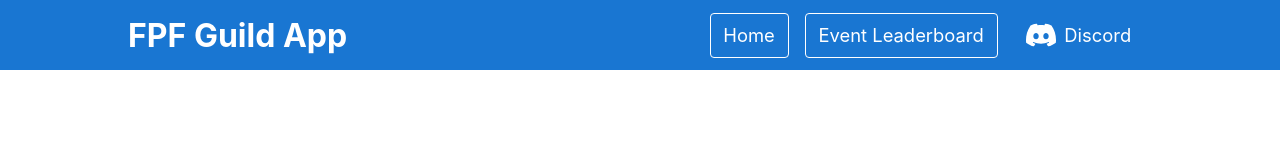
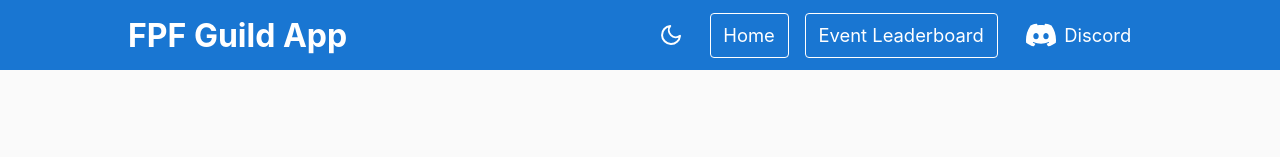
Before and after one commit to RabidSheep55/guild-leaderboard, a Next.js app: page / in a window 1280 px wide. Shown: the top 157 px of the page. Built offline with nearby package versions, Linux system fonts and the light colour scheme.

Commit message:
add dark/light theme toggle initialised to user preference

```diff
--- a/components/Layout/Layout.js
+++ b/components/Layout/Layout.js
@@ -1,12 +1,35 @@
+import { useState, useEffect } from "react";
+
 import Head from "next/head";
 import Navbar from "./Navbar";
 import Footer from "./Footer";
 
 import styles from "./Layout.module.css";
 
+import darkTheme from "styles/themes/dark.module.css";
+import lightTheme from "styles/themes/light.module.css";
+
 export default function Layout({ children }) {
+  const [isDarkMode, setIsDarkMode] = useState(null);
+
+  const modifyTheme = (val) => {
+    setIsDarkMode(val);
+  };
+
+  // window object is only accessible on load
+  useEffect(() => {
+    const val =
+      window.matchMedia("(prefers-color-scheme: dark)").matches || false;
+    modifyTheme(val);
+  }, []);
+
   return (
-    <div className={styles.container}>
+    <div
+      className={[
+        styles.container,
+        isDarkMode ? darkTheme.theme : lightTheme.theme,
+      ].join(" ")}
+    >
       <Head>
         <title>FPF Guild</title>
         <meta
@@ -16,7 +39,7 @@ export default function Layout({ children }) {
         <link rel="icon" href="/favicon.ico" />
       </Head>
 
-      <Navbar />
+      <Navbar isDarkMode={isDarkMode} modifyTheme={modifyTheme} />
       <main className={styles.main}>{children}</main>
       <Footer />
     </div>
--- a/components/Layout/Layout.module.css
+++ b/components/Layout/Layout.module.css
@@ -5,6 +5,8 @@
   justify-content: center;
   align-items: center;
   height: 100%;
+  background-color: var(--pal-background-default);
+  color: var(--pal-text-primary);
 }
 
 .header {
@@ -28,7 +30,7 @@
 .footer {
   width: 100%;
   height: 100px;
-  border-top: 1px solid var(--pal-grey-300);
+  border-top: 1px solid var(--pal-divider);
   display: flex;
   justify-content: center;
   align-items: center;
--- a/components/Layout/Navbar.js
+++ b/components/Layout/Navbar.js
@@ -1,14 +1,29 @@
 import Link from "next/link";
 import Image from "next/image";
+
+import { Moon, Sun } from "react-feather";
 
 import layoutStyles from "./Layout.module.css";
 import styles from "./Navbar.module.css";
 
-export default function Navbar() {
+export default function Navbar({ isDarkMode, modifyTheme }) {
   return (
     <header className={[layoutStyles.header, styles.header].join(" ")}>
       <h1 className={styles.title}>FPF Guild App</h1>
       <nav className={styles.nav}>
+        <div className={styles.iconContainer}>
+          {isDarkMode ? (
+            <Sun
+              onClick={() => modifyTheme(false)}
+              className={styles.themeIcon}
+            />
+          ) : (
+            <Moon
+              onClick={() => modifyTheme(true)}
+              className={styles.themeIcon}
+            />
+          )}
+        </div>
         <Link href="/">
           <a className={styles.navItem}>Home</a>
         </Link>
--- a/components/Layout/Navbar.module.css
+++ b/components/Layout/Navbar.module.css
@@ -39,8 +39,26 @@
   width: 30px;
   margin: auto 0;
   margin-right: 0.5rem;
+  filter: var(--pal-make-text-inverted, none);
 }
 
 .navItem:hover .discord {
   filter: var(--pal-make-primary-main);
 }
+
+.iconContainer {
+  height: 45px;
+  width: 45px;
+  display: flex;
+  align-items: center;
+  justify-content: center;
+  margin-right: 0.5rem;
+  border-radius: 50%;
+}
+
+.themeIcon {}
+
+.iconContainer:hover {
+  cursor: pointer;
+  background-color: rgba(255, 255, 255, 0.1);
+}
--- a/package.json
+++ b/package.json
@@ -17,7 +17,8 @@
     "next-connect": "^0.10.1",
     "numeral": "^2.0.6",
     "react": "17.0.2",
-    "react-dom": "17.0.2"
+    "react-dom": "17.0.2",
+    "react-feather": "^2.0.9"
   },
   "devDependencies": {
     "eslint": "7.32.0",
--- a/pages/_app.js
+++ b/pages/_app.js
@@ -1,7 +1,6 @@
 import Layout from "../components/Layout";
 
 import "../styles/globals.css";
-import "../styles/themes/light.css";
 
 function MyApp({ Component, pageProps }) {
   return (
--- a/pages/leaderboard/styles/Detail.module.css
+++ b/pages/leaderboard/styles/Detail.module.css
@@ -1,5 +1,5 @@
 .detail {
-  background-color: var(--pal-grey-50);
+  background-color: var(--pal-grey-100);
   padding: 0.2rem 0.4rem;
   margin: 0.5rem;
   border-radius: 4px;
--- a/pages/leaderboard/styles/TableItem.module.css
+++ b/pages/leaderboard/styles/TableItem.module.css
@@ -5,7 +5,7 @@
   border-radius: 4px;
   border-bottom: none;
   color: var(--pal-text-primary);
-  background-color: var(--pal-grey-50);
+  background-color: var(--pal-grey-100);
 }
 
 .container:hover {
@@ -44,7 +44,7 @@
 
 .points {
   grid-area: points;
-  box-shadow: -13px 0px 10px -4px var(--pal-grey-50);
+  box-shadow: -13px 0px 10px -4px var(--pal-grey-100);
 }
 
 .darker .points {
--- /dev/null
+++ b/styles/themes/dark.module.css
@@ -0,0 +1,44 @@
+.theme {
+  --pal-primary-dark: #8dc6ff;
+  --pal-primary-main: #4791db;
+  --pal-primary-light: #1976d2;
+  --pal-primary-lighter: #115293;
+  --pal-secondary-light: #e33371;
+  --pal-secondary-main: #dc004e;
+  --pal-secondary-dark: #9a0036;
+  --pal-error-light: #e57373;
+  --pal-error-main: #f44336;
+  --pal-error-dark: #d32f2f;
+  --pal-warning-light: #ffb74d;
+  --pal-warning-main: #ff9800;
+  --pal-warning-dark: #f57c00;
+  --pal-info-light: #64b5f6;
+  --pal-info-main: #2196f3;
+  --pal-info-dark: #1976d2;
+  --pal-success-light: #81c784;
+  --pal-success-main: #4caf50;
+  --pal-success-dark: #388e3c;
+  /*  */
+  --pal-background-default: #303030;
+  --pal-background-paper: #424242;
+  --pal-divider: rgba(255, 255, 255, 0.12);
+  /*  */
+  --pal-text-primary: #fff;
+  --pal-text-secondary: rgba(255, 255, 255, 0.7);
+  --pal-text-disabled: rgba(255, 255, 255, 0.5);
+  --pal-text-inverted: rgba(0, 0, 0, 0.7);
+  /*  */
+  --pal-grey-900: #fafafa;
+  --pal-grey-800: #f5f5f5;
+  --pal-grey-700: #eeeeee;
+  --pal-grey-600: #e0e0e0;
+  --pal-grey-500: #bdbdbd;
+  --pal-grey-400: #9e9e9e;
+  --pal-grey-300: #757575;
+  --pal-grey-200: #616161;
+  --pal-grey-100: #424242;
+  --pal-grey-50: #212121;
+  /* https://codepen.io/sosuke/pen/Pjoqqp */
+  --pal-make-primary-main: brightness(0) saturate(100%) invert(56%) sepia(32%) saturate(3176%) hue-rotate(187deg) brightness(92%) contrast(85%);
+  --pal-make-text-inverted: brightness(0) opacity(0.7);
+}
--- a/styles/themes/light.css
+++ b/styles/themes/light.module.css
@@ -1,4 +1,4 @@
-:root {
+.theme {
   --pal-primary-lighter: #8dc6ff;
   --pal-primary-light: #4791db;
   --pal-primary-main: #1976d2;
@@ -19,11 +19,14 @@
   --pal-success-main: #4caf50;
   --pal-success-dark: #388e3c;
   /*  */
+  --pal-background-default: #fafafa;
+  --pal-background-paper: #fff;
+  --pal-divider: rgba(0, 0, 0, 0.12);
+  /*  */
   --pal-text-primary: rgba(0, 0, 0, 0.87);
   --pal-text-secondary: rgba(0, 0, 0, 0.54);
-  --pal-text-hint: rgba(0, 0, 0, 0.38);
   --pal-text-disabled: rgba(0, 0, 0, 0.38);
-  --pal-text-inverted: white;
+  --pal-text-inverted: #fff;
   /*  */
   --pal-grey-50: #fafafa;
   --pal-grey-100: #f5f5f5;
```
Also changed, not shown: 1 other file (tests, documents, lock files or other folders).
